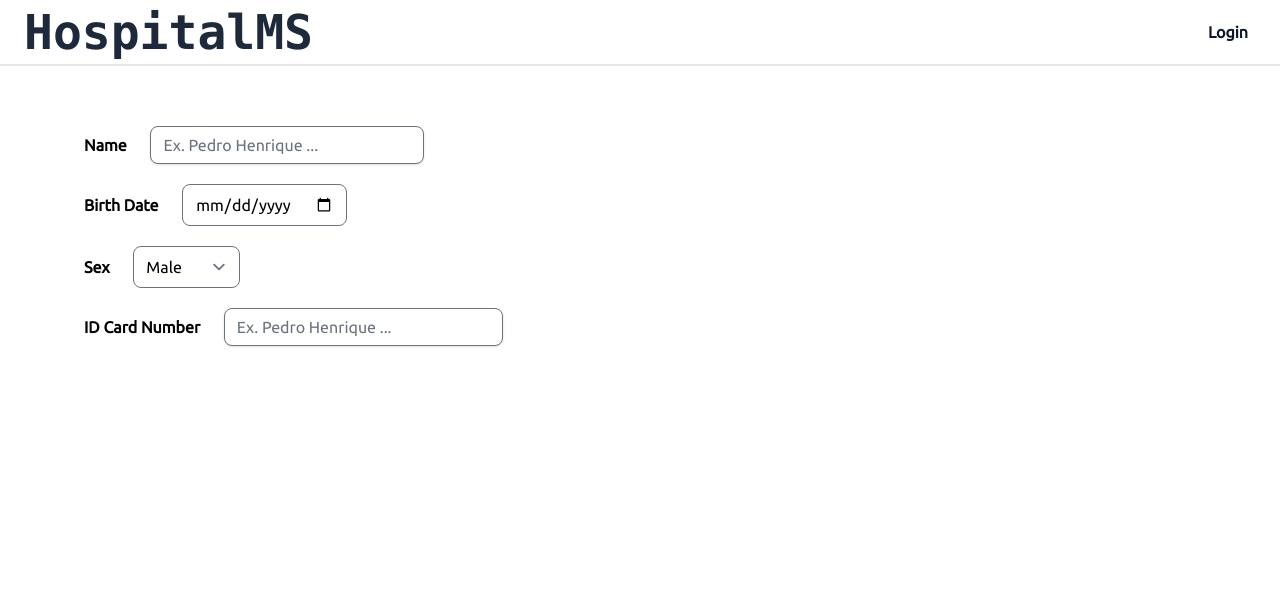
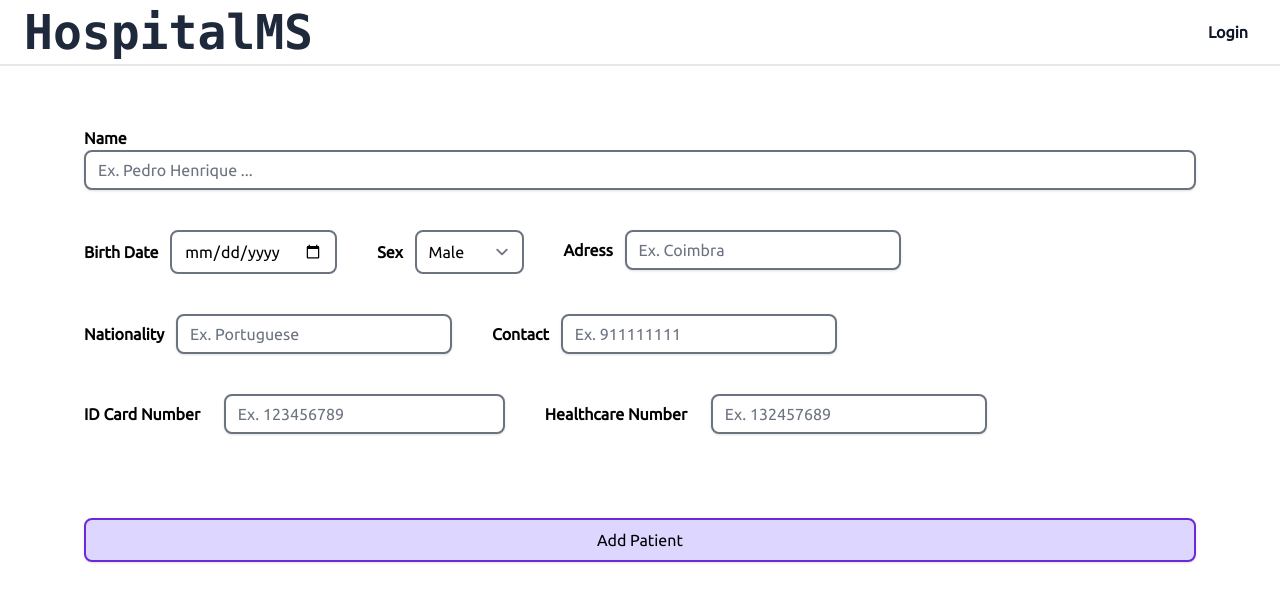
Before and after one commit to AzoreanBoy/hospitalMS, a Django app: page /addpatient/ in a window 1280 px wide. Shown: the top 602 px of the page. Run offline with Django 4.2, Linux system fonts and the light colour scheme; some libraries are stand-ins or nearby versions.

Commit message:
AddPatient atualizado
terminei a página do carregamento dos dados
e já está a gravar na base de dados, ver melhor de falta alguma coisa
On branch main

```diff
--- a/app/forms.py
+++ b/app/forms.py
@@ -4,7 +4,6 @@ from .models import Patient
 
 
 class NewPatientForm(forms.ModelForm):
-
     class Meta:
         model = Patient
         fields = [
@@ -14,38 +13,45 @@ class NewPatientForm(forms.ModelForm):
             "person_adress",
             "person_phone_number",
             "person_nacionality",
-            "person_sex",
         ]
-
-
 
     def __init__(self, *args, **kwargs):
         super(NewPatientForm, self).__init__(*args, **kwargs)
         self.fields["person_name"].widget.attrs.update(
             {
-                "class": "shadow appearance-none border-white border-2 rounded-lg py-2 px-3 leading-tight focus:outline-none focus:shadow-outline",
+                "class": "shadow appearance-none border-white border-2 rounded-lg py-2 px-3 w-full leading-tight focus:outline-none focus:shadow-outline",
                 "placeholder": "Ex. Pedro Henrique ...",
             }
         )
 
-        self.fields['person_sex'].widget.attrs.update({
-            'class':"shadow appearance-none border border-2"
-        })
-
         self.fields["person_id_card_number"].widget.attrs.update(
             {
                 "class": "shadow appearance-none border-white border-2 rounded-lg py-2 px-3 leading-tight focus:outline-none focus:shadow-outline",
-                "placeholder": "Ex. Pedro Henrique ...",
+                "placeholder": "Ex. 123456789",
             }
         )
         self.fields["person_healthcare_number"].widget.attrs.update(
             {
                 "class": "shadow appearance-none border-2 rounded-lg py-2 px-3 leading-tight focus:outline-none focus:shadow-outline",
-                "placeholder": "Enter Patient Health Care Number",
+                "placeholder": "Ex. 132457689",
             }
         )
-        self.fields['person_sex'].widget.attrs.update(
+
+        self.fields["person_adress"].widget.attrs.update(
             {
-                'class':"shadow appearance-none border border-2"
+                "class": "shadow appearance-none border-2 rounded-lg py-2 px-3 leading-tight focus:outline-none focus:shawdow-outline",
+                "placeholder": "Ex. Coimbra",
             }
         )
+
+        self.fields["person_nacionality"].widget.attrs.update(
+            {
+                "class": "appearance-none shadow border-2 rounded-lg py-2 px-3 leading-tight",
+                "placeholder": "Ex. Portuguese",
+            }
+        )
+
+        self.fields["person_phone_number"].widget.attrs.update(
+            {"class": "appearance-none shadow border-2 rounded-lg py-2 px-3 leading-tight",
+             'placeholder':"Ex. 911111111"}
+        )
--- a/app/templates/app/addpatient.html
+++ b/app/templates/app/addpatient.html
@@ -1,31 +1,55 @@
 {% extends 'app/index.html' %}
 {% block content %}
   <section>
-    <div class="mx-16 mt-10 flex">
-      <form action="POST" class="flex-col items-start">
+    <div class="mx-16 mt-10">
+      <form name="addPatient" class="flex flex-wrap w-full" method="POST">
         {% csrf_token %}
-        <div class="flex-row m-5">
+        <div class="flex-row m-5 w-full">
           <label class="mr-5 font-bold">Name</label>
           {{ form.person_name }}
         </div>
 
-        <div class="flex-row m-5 group">
-          <label for="birth_date" class="mr-5 font-bold">Birth Date</label>
-          <input type="date" class="rounded-lg" />
+        <div class="flex-row m-5">
+          <label for="birth_date" class="mr-2 font-bold">Birth Date</label>
+          <input type="date" class="rounded-lg border-2" name="birthdate" required="True" />
         </div>
 
-        <div class="flex-row m-5 group">
-          <label class="mr-5 font-bold">Sex</label>
-          <select name="sex" id="sex" class="rounded-lg">
+        <div class="flex-row m-5">
+          <label class="mr-2 font-bold">Sex</label>
+          <select name="sex" id="sex" class="rounded-lg border-2">
             <option value="m">Male</option>
             <option value="f">Female</option>
           </select>
         </div>
 
-        <div class="flex-row m-5 gorup">
-          <label class="mr-5 font-bold">ID Card Number</label>
-          {{ form.person_id_card_number }}
+        <div class="m-5 flex-row">
+          <label class="font-bold mr-2">Adress</label>
+          {{ form.person_adress }}
         </div>
+
+        <div class="m-5">
+          <label class="mr-2 font-bold">Nationality</label>
+          {{ form.person_nacionality }}
+        </div>
+
+        <div class="m-5 flex-row">
+          <label class="mr-2 font-bold">Contact</label>
+          {{ form.person_phone_number }}
+        </div>
+
+        <div class="w-full flex">
+          <div class="flex-row m-5 group">
+            <label class="mr-5 font-bold">ID Card Number</label>
+            {{ form.person_id_card_number }}
+          </div>
+
+          <div class="flex-col m-5 group">
+            <label for="" class="mr-5 font-bold">Healthcare Number</label>
+            {{ form.person_healthcare_number }}
+          </div>
+        </div>
+
+        <button type="submit" class="shadow border-2 border-violet-700 px-5 py-2 m-5 mt-16 w-full rounded-lg bg-violet-200 hover:bg-violet-700 hover:text-white">Add Patient</button>
       </form>
     </div>
   </section>
--- a/app/templates/app/patients.html
+++ b/app/templates/app/patients.html
@@ -3,7 +3,7 @@
 {% include 'app/navparts.html' %}
 <section>
   <div class="flex justify-end">
-    <a href="" class="ring-2 ring-slate-700 rounded-xl px-4 py-2 font-bold mr-10 bg-purple-300">Add Patient</a>
+    <a href="{% url 'addPatient' %}" class="ring-2 ring-slate-700 rounded-xl px-4 py-2 font-bold mr-10 bg-purple-300">Add Patient</a>
   </div>
   <div>
     {% for pat in patients %}
--- a/app/views.py
+++ b/app/views.py
@@ -77,7 +77,31 @@ def diagnosis(request):
 
 
 def addPatient(request):
-    form = NewPatientForm()
+    form = NewPatientForm
+    if request.method == "POST":
+        form = NewPatientForm(request.POST)
+
+        print(request.POST['person_adress'])
+
+
+        if form.is_valid():
+            print("Formulário Válido")
+            patient = Patient(person_id_card_number=request.POST['person_id_card_number'],
+                              person_healthcare_number = request.POST['person_healthcare_number'],
+                              person_adress = request.POST['person_adress'],
+                              person_phone_number = request.POST['person_phone_number'],
+                              person_name = request.POST['person_name'],
+                              person_birth_date = request.POST['birthdate'],
+                              person_sex = request.POST['sex'])
+
+            print(patient)
+            patient.save()
+            messages.success(request, "New Patient Created")
+
+        else:
+            print(form.errors)
+            messages.error(request,form.errors)
+
     return render(request, "app/addpatient.html",{
-        "form":form
+        "form":NewPatientForm
     })
--- a/theme/static/css/dist/styles.css
+++ b/theme/static/css/dist/styles.css
@@ -854,28 +837,32 @@ select {
   margin-right: 2.5rem;
 }
 
+.mr-5 {
+  margin-right: 1.25rem;
+}
+
+.mt-10 {
+  margin-top: 2.5rem;
+}
+
 .mt-8 {
   margin-top: 2rem;
 }
 
-.ml-6 {
-  margin-left: 1.5rem;
+.mr-4 {
+  margin-right: 1rem;
 }
 
-.ml-10 {
-  margin-left: 2.5rem;
+.mr-2 {
+  margin-right: 0.5rem;
 }
 
-.mr-5 {
-  margin-right: 1.25rem;
+.mt-20 {
+  margin-top: 5rem;
 }
 
-.ml-16 {
-  margin-left: 4rem;
-}
-
-.mt-10 {
-  margin-top: 2.5rem;
+.mt-16 {
+  margin-top: 4rem;
 }
 
 .block {
@@ -953,24 +916,16 @@ select {
   flex-direction: column;
 }
 
+.flex-wrap {
+  flex-wrap: wrap;
+}
+
 .items-start {
   align-items: flex-start;
 }
 
-.items-end {
-  align-items: flex-end;
-}
-
 .items-center {
   align-items: center;
-}
-
-.items-baseline {
-  align-items: baseline;
-}
-
-.items-stretch {
-  align-items: stretch;
 }
 
 .justify-end {
@@ -1045,6 +988,14 @@ select {
   border-width: 4px;
 }
 
+.border {
+  border-width: 1px;
+}
+
+.border-2 {
+  border-width: 2px;
+}
+
 .border-x-0 {
   border-left-width: 0px;
   border-right-width: 0px;
@@ -1062,6 +1013,11 @@ select {
 .border-zinc-500 {
   --tw-border-opacity: 1;
   border-color: rgb(113 113 122 / var(--tw-border-opacity));
+}
+
+.border-violet-700 {
+  --tw-border-opacity: 1;
+  border-color: rgb(109 40 217 / var(--tw-border-opacity));
 }
 
 .border-b-slate-900\/10 {
@@ -1093,6 +1049,11 @@ select {
   background-color: rgb(24 24 27 / var(--tw-bg-opacity));
 }
 
+.bg-violet-200 {
+  --tw-bg-opacity: 1;
+  background-color: rgb(221 214 254 / var(--tw-bg-opacity));
+}
+
 .p-16 {
   padding: 4rem;
 }
```
Also changed, not shown: other parts of theme/static/css/dist/styles.css (+30 -58 lines).
